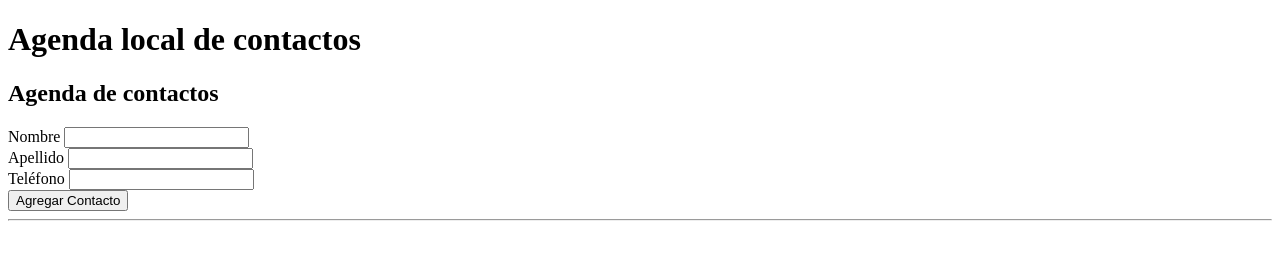
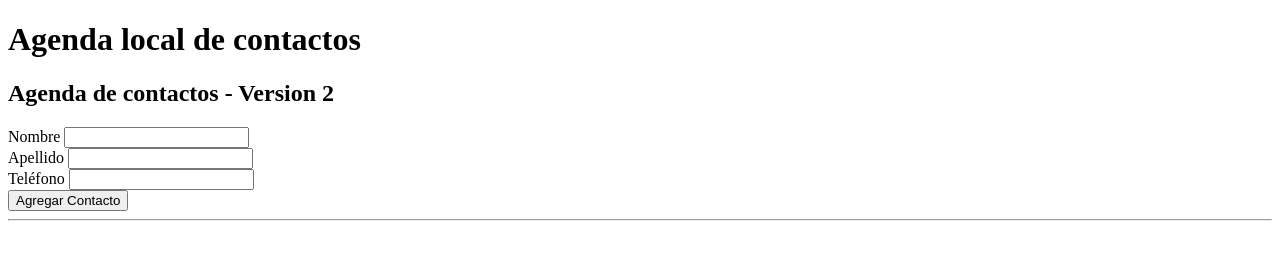
Before and after one commit to darioburda/parcial_1-app_tareas-v1, a plain HTML site: page index.html in a window 1280 px wide. Drawn offline with Linux system fonts and the light colour scheme.

Commit message:
Cambie titulo

```diff
--- a/index.html
+++ b/index.html
@@ -9,7 +9,10 @@
     <h1>Agenda local de contactos</h1>
 
     <div class="agenda">
-        <h2>Agenda de contactos</h2>
+        <h2>Agenda de contactos - Version 2</h2>
+
+
+
 
         <form action="#" id="agregar-contacto">
             <div>
```
